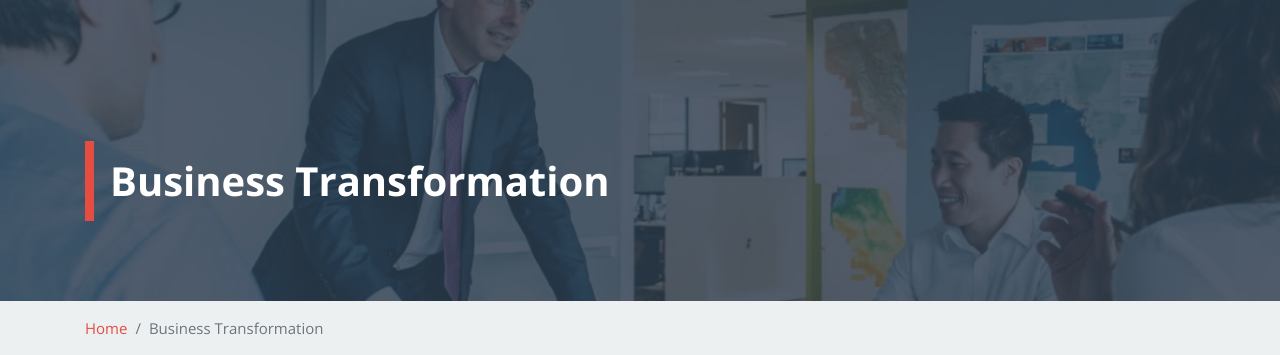
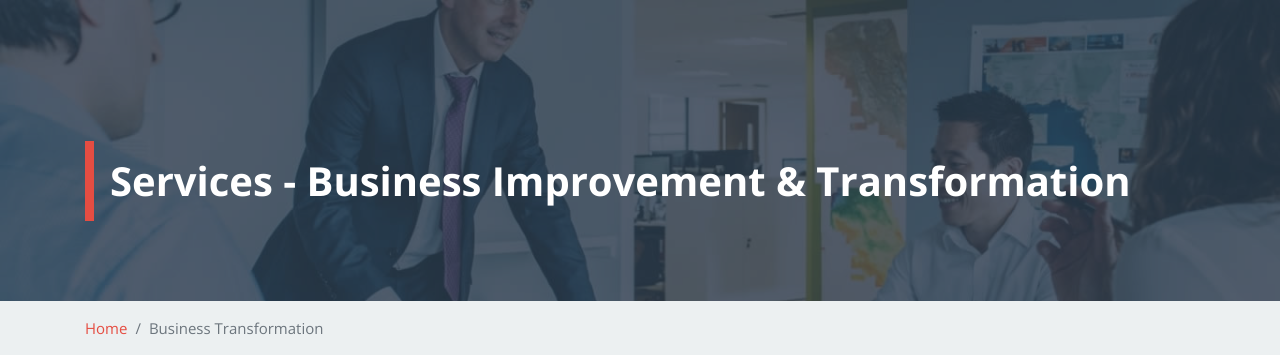
Before and after one commit to tiwiex/enluka_website, a PHP site: page /business_transformation in a window 1280 px wide. Shown: the part 234-589 px from the top of the page. Run offline with PHP 8.4, Linux system fonts and the light colour scheme; some web fonts are replaced.

Commit message:
updated some page header titles
Digital transformation and business transformation

```diff
--- a/business_transformation.php
+++ b/business_transformation.php
@@ -78,7 +78,7 @@ include 'includes/navigation.php';
 <!-- Start Header -->
 <div class="fables-header fables-after-overlay bg-rules">
     <div class="container">
-         <h2 class="fables-page-title fables-second-border-color wow fadeInLeft" data-wow-duration="1.5s">Business Transformation</h2>
+         <h2 class="fables-page-title fables-second-border-color wow fadeInLeft" data-wow-duration="1.5s">Services - Business Improvement & Transformation</h2>
     </div>
 </div>
 <!-- /End Header -->
--- a/digital_transformation.php
+++ b/digital_transformation.php
@@ -43,7 +43,7 @@ include 'includes/navigation.php';
 <!-- Start Header -->
 <div class="fables-header fables-after-overlay-pages bg-rules" style="background-image: url(assets/custom/enluka_images/industry-transformation-butterfly.jpg);">
     <div class="container">
-         <h2 class="fables-page-title fables-second-border-color wow fadeInLeft" data-wow-duration="1.5s">Digital Transformation</h2>
+         <h2 class="fables-page-title fables-second-border-color wow fadeInLeft" data-wow-duration="1.5s">Services - Digital Transformation</h2>
     </div>
 </div>
 <!-- /End Header -->
```
